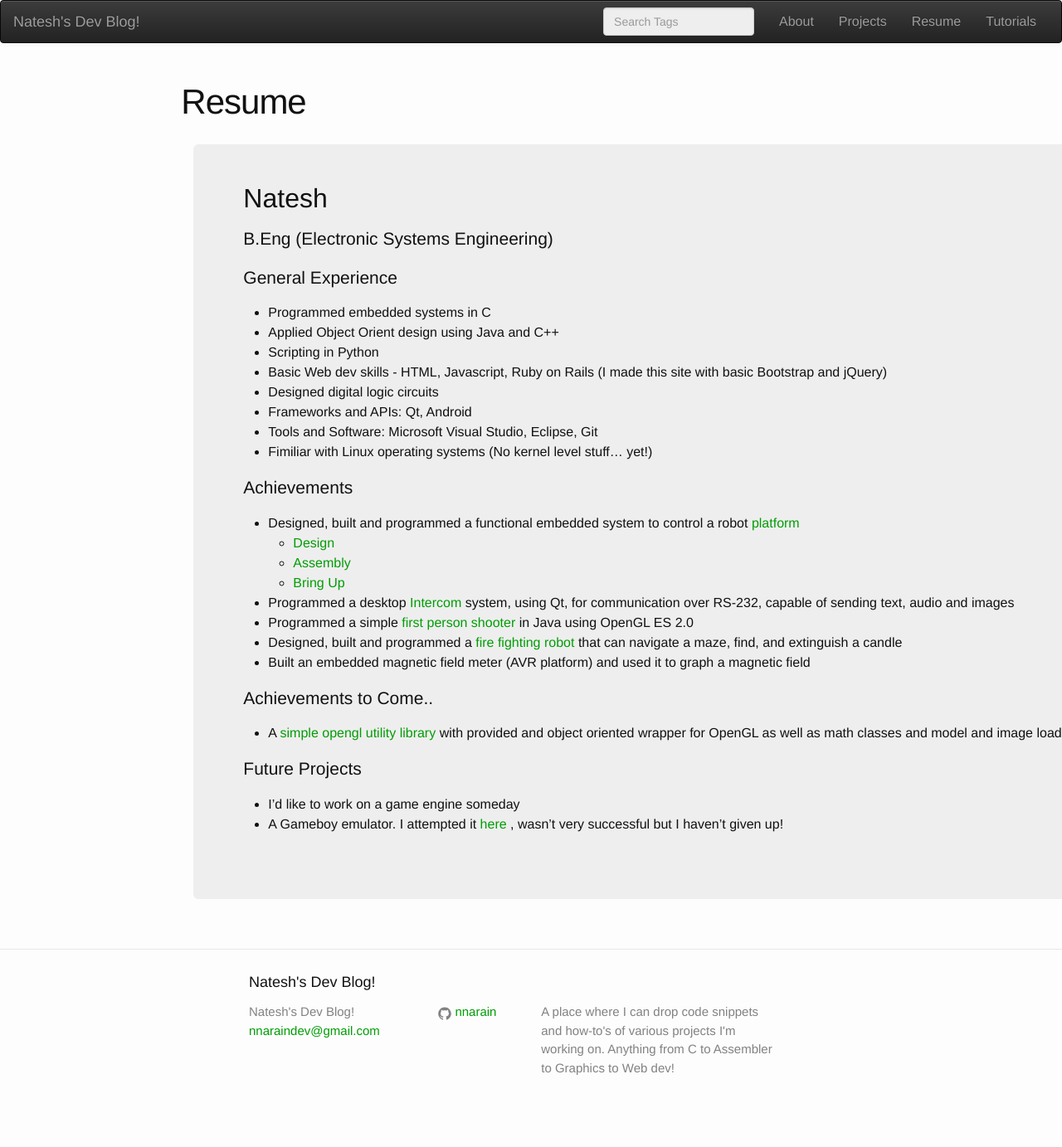
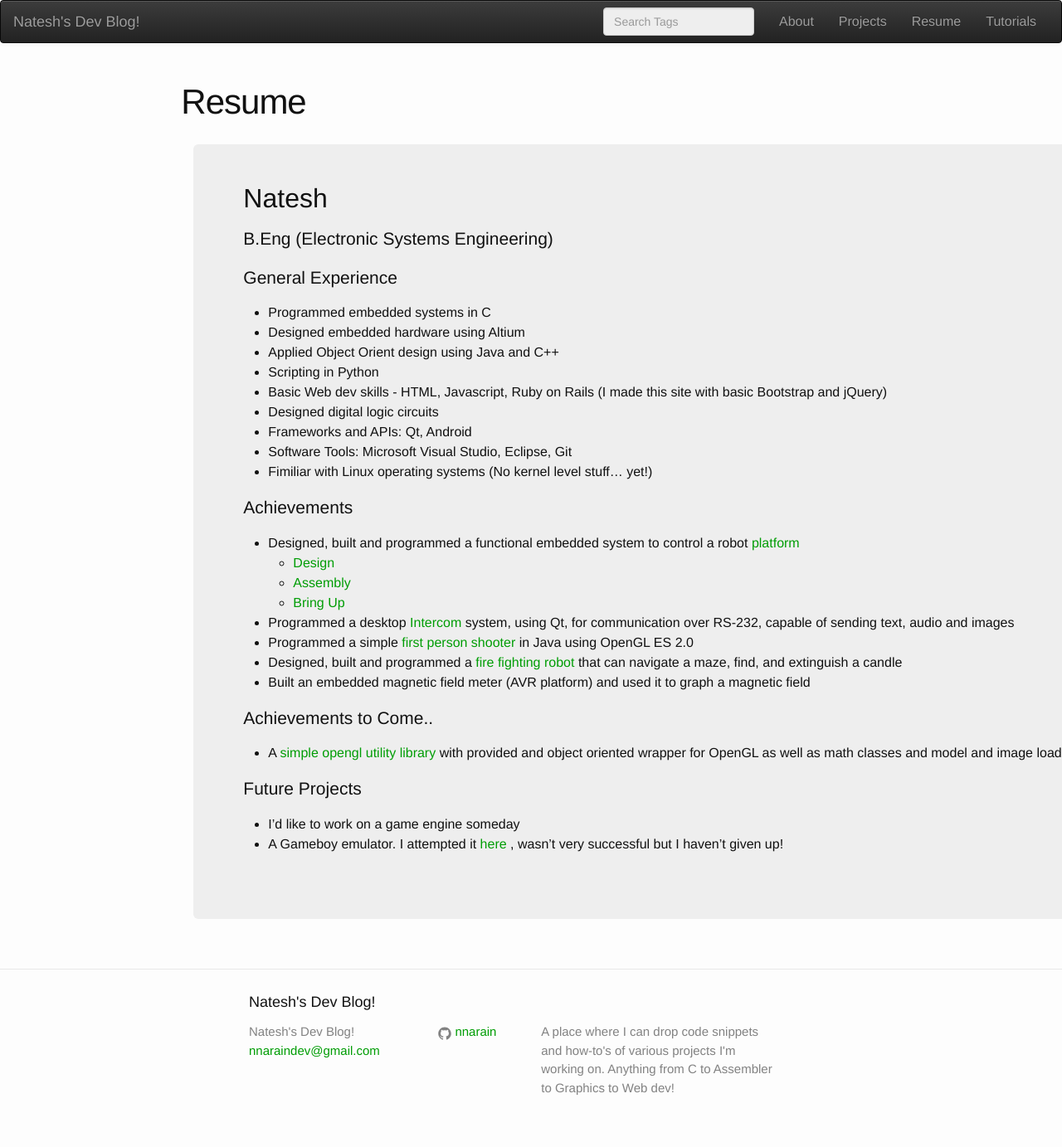
Before and after one commit to nnarain/nnarain.github.io, a Jekyll site: the page built from resume.md, in a window 1280 px wide. Shown: the whole page at 83% size. Built offline with Jekyll 4.4.1, drawn with Linux system fonts in a browser that asks for light colours; before the commit the page ends 1359 px from its top, so only the background shows below that.

Commit message:
update resume page

```diff
--- a/resume.md
+++ b/resume.md
@@ -13,12 +13,13 @@ B.Eng (Electronic Systems Engineering)
 General Experience
 
 * Programmed embedded systems in C
+* Designed embedded hardware using Altium
 * Applied Object Orient design using Java and C++
 * Scripting in Python
 * Basic Web dev skills - HTML, Javascript, Ruby on Rails (I made this site with basic Bootstrap and jQuery)
 * Designed digital logic circuits
 * Frameworks and APIs: Qt, Android
-* Tools and Software: Microsoft Visual Studio, Eclipse, Git
+* Software Tools: Microsoft Visual Studio, Eclipse, Git
 * Fimiliar with Linux operating systems (No kernel level stuff... yet!)
 
 
```
